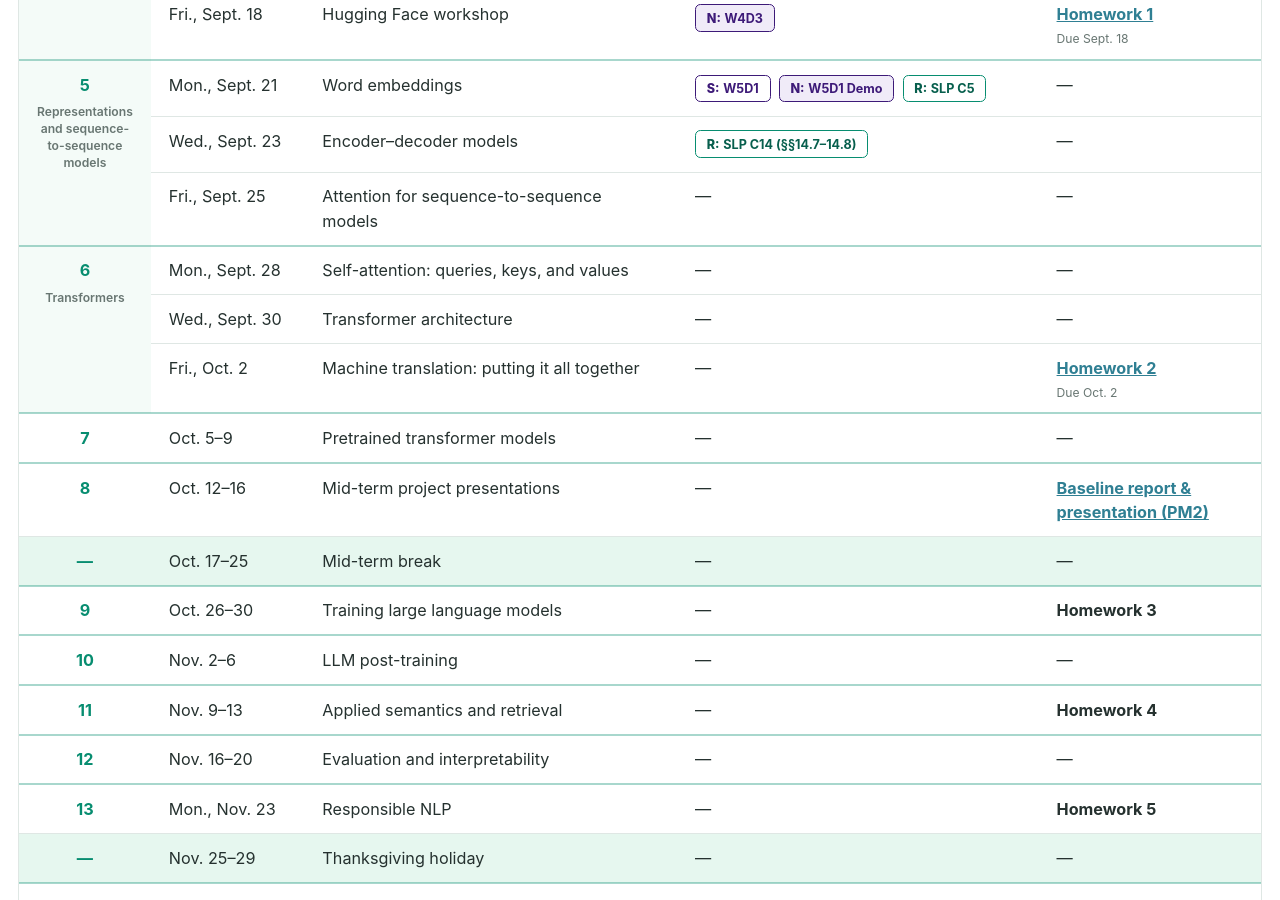
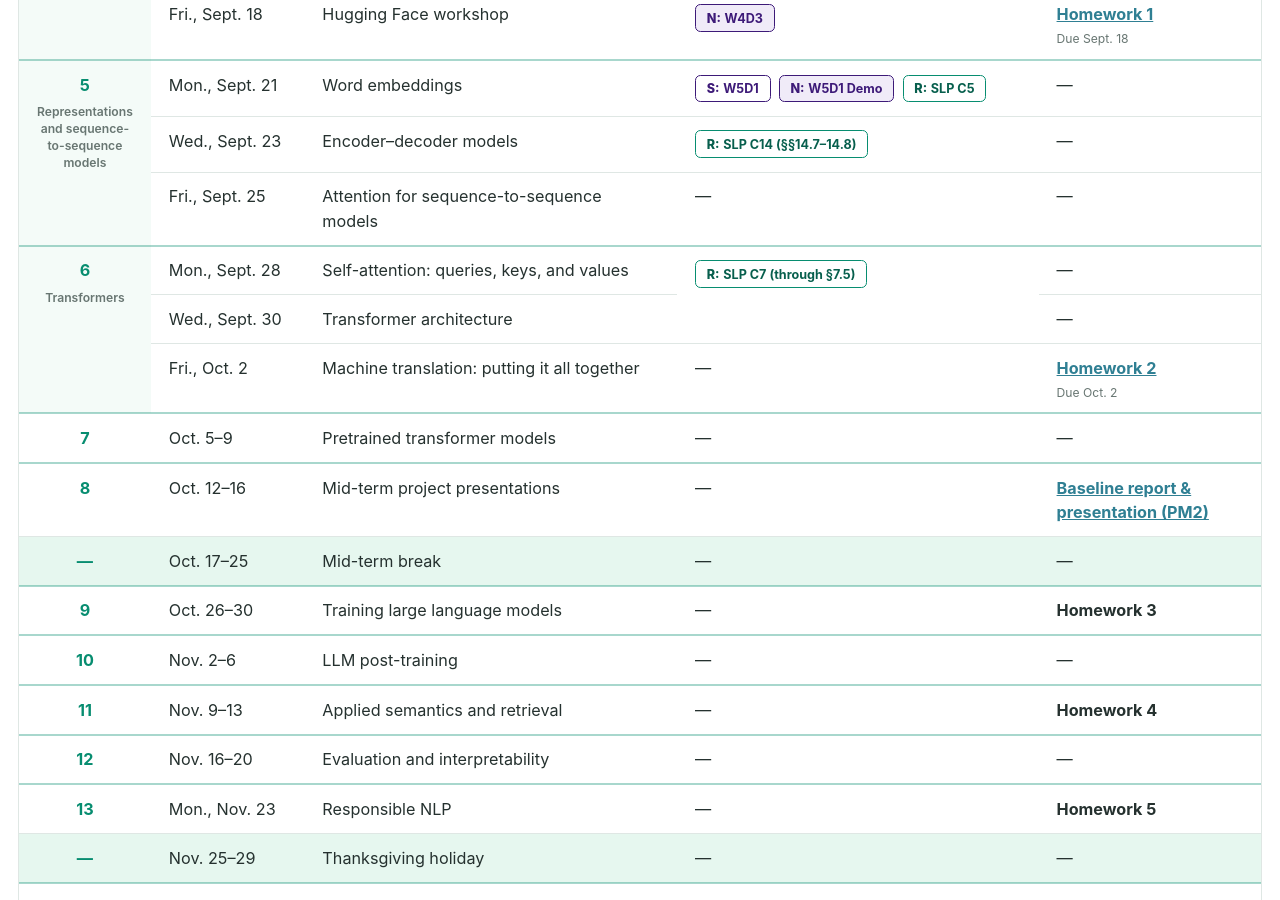
Before and after one commit to bnguyen5/bnguyen5.github.io, a Jekyll site: the page built from _pages/nlp-fall-2026.md, in a window 1280 px wide and 900 px high, scrolled down 2651 px. Built offline with Jekyll 4.4.1, drawn with Linux system fonts in a browser that asks for light colours.

Commit message:
Update nlp-fall-2026.md

```diff
--- a/_pages/nlp-fall-2026.md
+++ b/_pages/nlp-fall-2026.md
@@ -153,8 +153,8 @@ hw2_url: "https://colab.research.google.com/drive/1YDJIc3IwSSUfpLBbKkpWsb8giiuEV
           <tr><td>Wed., Sept. 23</td><td><strong>Encoder–decoder models</strong></td><td><a class="course-tag course-tag--reading" href="https://web.stanford.edu/~jurafsky/slp3/14.pdf" target="_blank" rel="noopener">SLP C14 (§§14.7–14.8)</a></td><td>—</td></tr>
           <tr><td>Fri., Sept. 25</td><td><strong>Attention for sequence-to-sequence models</strong></td><td>—</td><td>—</td></tr>
 
-          <tr class="course-week-start"><td rowspan="3"><strong>6</strong><small>Transformers</small></td><td>Mon., Sept. 28</td><td><strong>Self-attention: queries, keys, and values</strong></td><td>—</td><td>—</td></tr>
-          <tr><td>Wed., Sept. 30</td><td><strong>Transformer architecture</strong></td><td>—</td><td>—</td></tr>
+          <tr class="course-week-start"><td rowspan="3"><strong>6</strong><small>Transformers</small></td><td>Mon., Sept. 28</td><td><strong>Self-attention: queries, keys, and values</strong></td><td class="course-materials-shared" rowspan="2"><a class="course-tag course-tag--reading" href="https://web.stanford.edu/~jurafsky/slp3/7.pdf" target="_blank" rel="noopener">SLP C7 (through §7.5)</a></td><td>—</td></tr>
+          <tr><td>Wed., Sept. 30</td><td><strong>Transformer architecture</strong></td><td>—</td></tr>
           <tr><td>Fri., Oct. 2</td><td><strong>Machine translation: putting it all together</strong></td><td>—</td><td>{% if page.hw2_url != "" %}<a href="{{ page.hw2_url }}" target="_blank" rel="noopener"><strong>Homework 2</strong></a>{% else %}<strong>Homework 2</strong>{% endif %}<small>Due Oct. 2</small></td></tr>
 
           <tr class="course-week-start course-roadmap"><td>7</td><td>Oct. 5–9</td><td><strong>Pretrained transformer models</strong></td><td>—</td><td>—</td></tr>
```
